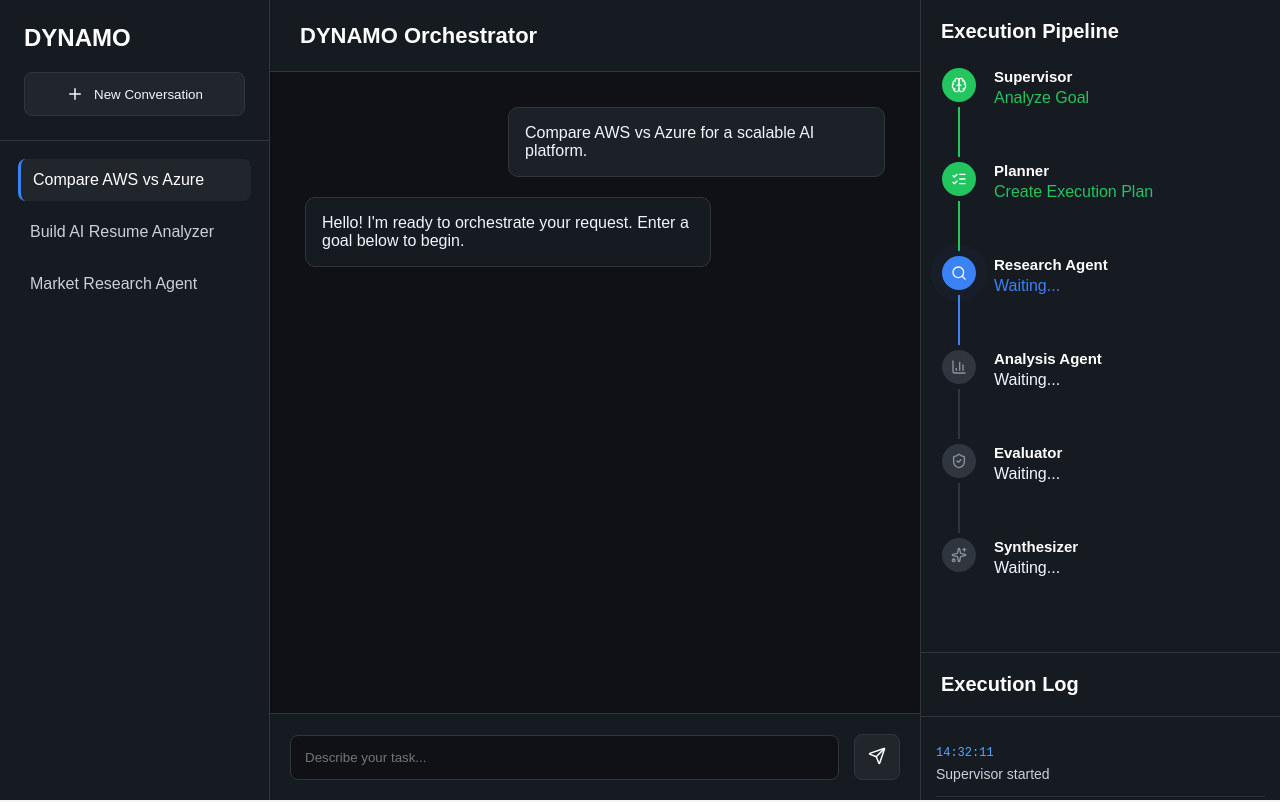
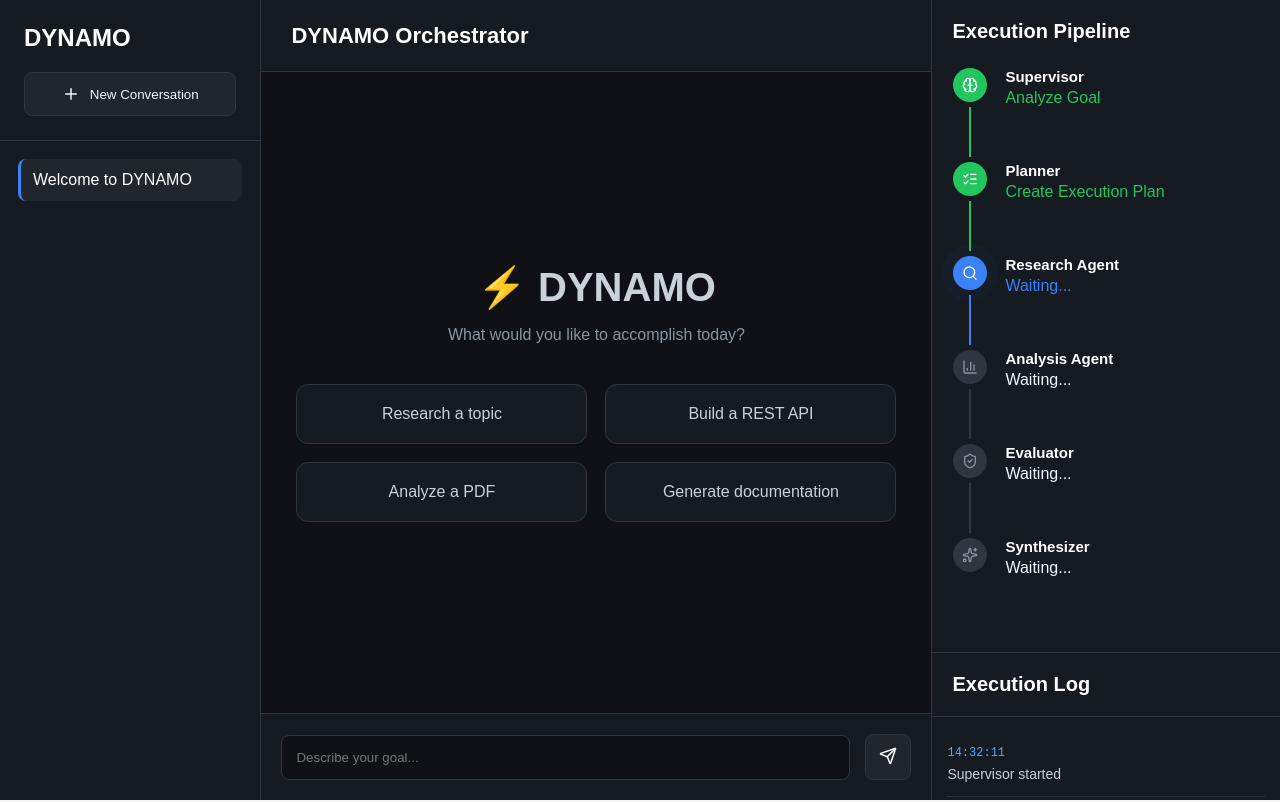
Before and after one commit to RajChintawar/DYNAMO-MultiAgent-Orchestration, a React app in the folder frontend/: page / in a window 1280 px wide. Shown: the top 802 px of the page. Built offline with nearby package versions, Linux system fonts and the light colour scheme; the HTML template or start-up script is replaced by a standard one.

Commit message:
Frontend state added interface chat window sidebar chat window nd sync changes added

```diff
--- a/frontend/src/components/ChatInput.jsx
+++ b/frontend/src/components/ChatInput.jsx
@@ -1,20 +1,54 @@
+import { useState } from "react";
 import { Send } from "lucide-react";
 
-const ChatInput = () => {
+const ChatInput = ({ handleSendMessage }) => {
+
+    const [input, setInput] = useState("");
+
+    const send = () => {
+
+        if (!input.trim()) return;
+
+        handleSendMessage(input);
+
+        setInput("");
+
+    };
+
     return (
+
         <div className="chatInputContainer">
 
             <input
-        type="text"
-        placeholder="Describe your task..."
+
+                value={input}
+
+                onChange={(e)=>setInput(e.target.value)}
+
+                onKeyDown={(e)=>{
+
+                    if(e.key==="Enter"){
+
+                        send();
+
+                    }
+
+                }}
+
+                placeholder="Describe your goal..."
+
             />
 
-      <button>
+            <button onClick={send}>
+
                 <Send size={18}/>
+
             </button>
 
         </div>
+
     );
+
 };
 
 export default ChatInput;
--- a/frontend/src/components/ChatWindow.jsx
+++ b/frontend/src/components/ChatWindow.jsx
@@ -1,6 +1,9 @@
 import ChatInput from "./ChatInput";
 
-const ChatWindow = () => {
+const ChatWindow = ({
+    messages,
+    handleSendMessage,
+}) => {
   return (
     <div className="chatContainer">
 
@@ -10,19 +13,64 @@ const ChatWindow = () => {
 
       <div className="chatMessages">
 
-        <div className="userMessage">
-          Compare AWS vs Azure for a scalable AI platform.
+  {messages.length === 0 ? (
+
+    <div className="emptyState">
+
+      <h1>⚡ DYNAMO</h1>
+
+      <p>
+        What would you like to accomplish today?
+      </p>
+
+      <div className="exampleContainer">
+
+        <div className="exampleCard">
+          Research a topic
         </div>
 
-        <div className="assistantMessage">
-          Hello! I'm ready to orchestrate your request.
-          Enter a goal below to begin.
+        <div className="exampleCard">
+          Build a REST API
+        </div>
+
+        <div className="exampleCard">
+          Analyze a PDF
+        </div>
+
+        <div className="exampleCard">
+          Generate documentation
         </div>
 
       </div>
 
-      <ChatInput />
+    </div>
 
+  ) : (
+
+    messages.map((message) => (
+
+      <div
+        key={message.id}
+        className={
+          message.sender === "user"
+            ? "userMessage"
+            : "assistantMessage"
+        }
+      >
+
+        {message.text}
+
+      </div>
+
+    ))
+
+  )}
+
+</div>
+
+<ChatInput
+    handleSendMessage={handleSendMessage}
+/>
     </div>
   );
 };
--- a/frontend/src/components/Sidebar.jsx
+++ b/frontend/src/components/Sidebar.jsx
@@ -1,31 +1,45 @@
 import { Plus } from "lucide-react";
 
-const Sidebar = () => {
+const Sidebar = ({
+    conversations,
+    selectedConversationId,
+    setSelectedConversationId,
+    handleNewConversation,
+}) => {
   return (
     <div className="sidebarContainer">
 
       <div className="sidebarHeader">
+
         <h2>DYNAMO</h2>
 
-        <button className="newChatBtn">
-          <Plus size={18}/>
+        <button
+    className="newChatBtn"
+    onClick={handleNewConversation}
+>
+          <Plus size={18} />
           New Conversation
         </button>
+
       </div>
 
       <div className="conversationList">
 
-        <div className="conversationItem active">
-          Compare AWS vs Azure
-        </div>
+        {conversations.map((conversation) => (
 
-        <div className="conversationItem">
-          Build AI Resume Analyzer
-        </div>
+          <div
+            key={conversation.id}
+            className={`conversationItem ${
+              selectedConversationId === conversation.id ? "active" : ""
+            }`}
+            onClick={() => setSelectedConversationId(conversation.id)}
+          >
 
-        <div className="conversationItem">
-          Market Research Agent
-        </div>
+            {conversation.title}
+
+          </div>
+
+        ))}
 
       </div>
 
--- a/frontend/src/pages/Dashboard.jsx
+++ b/frontend/src/pages/Dashboard.jsx
@@ -1,3 +1,4 @@
+import { useState } from "react";
 import "../styles/dashboard.css";
 
 import Sidebar from "../components/Sidebar";
@@ -6,24 +7,116 @@ import Pipeline from "../components/Pipeline";
 import EventLog from "../components/EventLog";
 
 const Dashboard = () => {
+ const [conversations, setConversations] = useState([
+  {
+    id: 1,
+    title: "Welcome to DYNAMO",
+    messages: [
+    ],
+    pipeline: [],
+    eventLogs: [],
+  },
+]);
+
+const [selectedConversationId, setSelectedConversationId] = useState(1);
+// const [input, setInput] = useState("");
+const selectedConversation = conversations.find(
+  (conversation) => conversation.id === selectedConversationId
+);
+const handleSendMessage = (message) => {
+
+  if (message.trim() === "") return;
+
+  setConversations((prev) =>
+    prev.map((conversation) => {
+
+      if (conversation.id !== selectedConversationId)
+        return conversation;
+
+      return {
+
+    ...conversation,
+
+    title:
+      conversation.title === "New Conversation"
+        ? message.split(" ").slice(0, 5).join(" ")
+        : conversation.title,
+
+    messages: [
+
+        ...conversation.messages,
+
+        {
+            id: crypto.randomUUID(),
+            sender: "user",
+            text: message,
+        },
+
+    ],
+
+};
+
+    })
+  );
+
+};
+
+const handleNewConversation = () => {
+
+  const newConversation = {
+
+    id: crypto.randomUUID(),
+
+    title: "New Conversation",
+
+    messages: [],
+
+    pipeline: [],
+
+    eventLogs: [],
+
+  };
+
+  setConversations((prev) => [
+    newConversation,
+    ...prev,
+  ]);
+
+  setSelectedConversationId(newConversation.id);
+
+};
+
+
   return (
     <div className="dashboard">
 
       <aside className="sidebar">
-        <Sidebar />
+      <Sidebar
+    conversations={conversations}
+    selectedConversationId={selectedConversationId}
+    setSelectedConversationId={setSelectedConversationId}
+    handleNewConversation={handleNewConversation}
+/>
       </aside>
 
       <main className="mainContent">
-        <ChatWindow />
+     <ChatWindow
+    messages={selectedConversation?.messages || []}
+    handleSendMessage={handleSendMessage}
+/>
       </main>
 
       <aside className="rightPanel">
         <div className="pipelineContainer">
-          <Pipeline />
+          <Pipeline
+    pipeline={selectedConversation.pipeline}
+/>
         </div>
 
         <div className="eventContainer">
-          <EventLog />
+          <EventLog
+    eventLogs={selectedConversation.eventLogs}
+/>
         </div>
       </aside>
 
--- a/frontend/src/styles/dashboard.css
+++ b/frontend/src/styles/dashboard.css
@@ -561,3 +561,78 @@ EVENT LOG
     font-size:14px;
 
 }
+
+
+
+/* ===========================
+EMPTY STATE
+=========================== */
+
+.emptyState{
+
+    flex:1;
+
+    display:flex;
+
+    flex-direction:column;
+
+    justify-content:center;
+
+    align-items:center;
+
+    text-align:center;
+
+    color:#C9D1D9;
+
+}
+
+.emptyState h1{
+
+    font-size:40px;
+
+    margin-bottom:15px;
+
+}
+
+.emptyState p{
+
+    color:#8B949E;
+
+    margin-bottom:40px;
+
+}
+
+.exampleContainer{
+
+    display:grid;
+
+    grid-template-columns:repeat(2,1fr);
+
+    gap:18px;
+
+    width:600px;
+
+}
+
+.exampleCard{
+
+    background:#161B22;
+
+    border:1px solid #30363D;
+
+    padding:20px;
+
+    border-radius:12px;
+
+    cursor:pointer;
+
+    transition:.2s;
+}
+
+.exampleCard:hover{
+
+    background:#21262D;
+
+    border-color:#3B82F6;
+
+}
```
Lines whose indentation alone changed are shown as unchanged.
